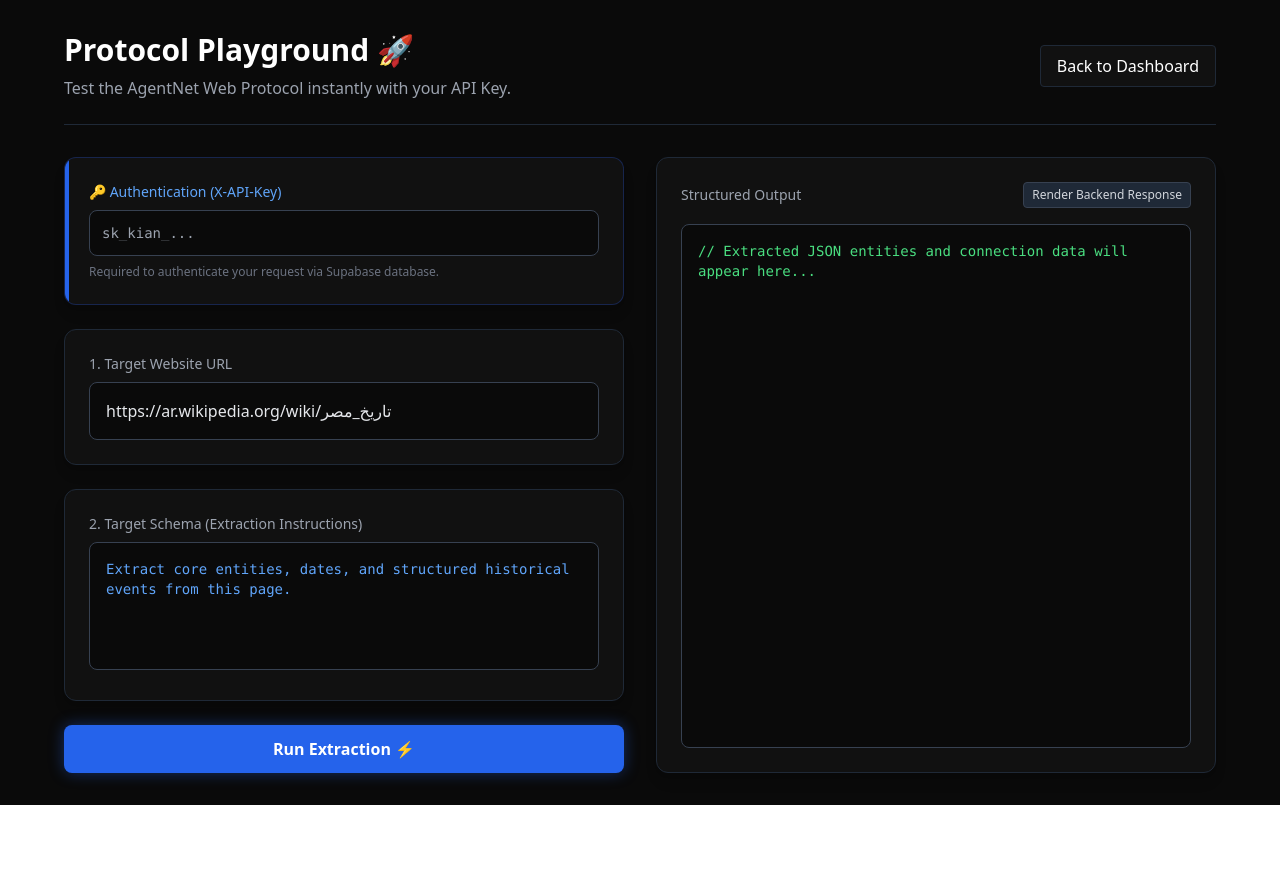
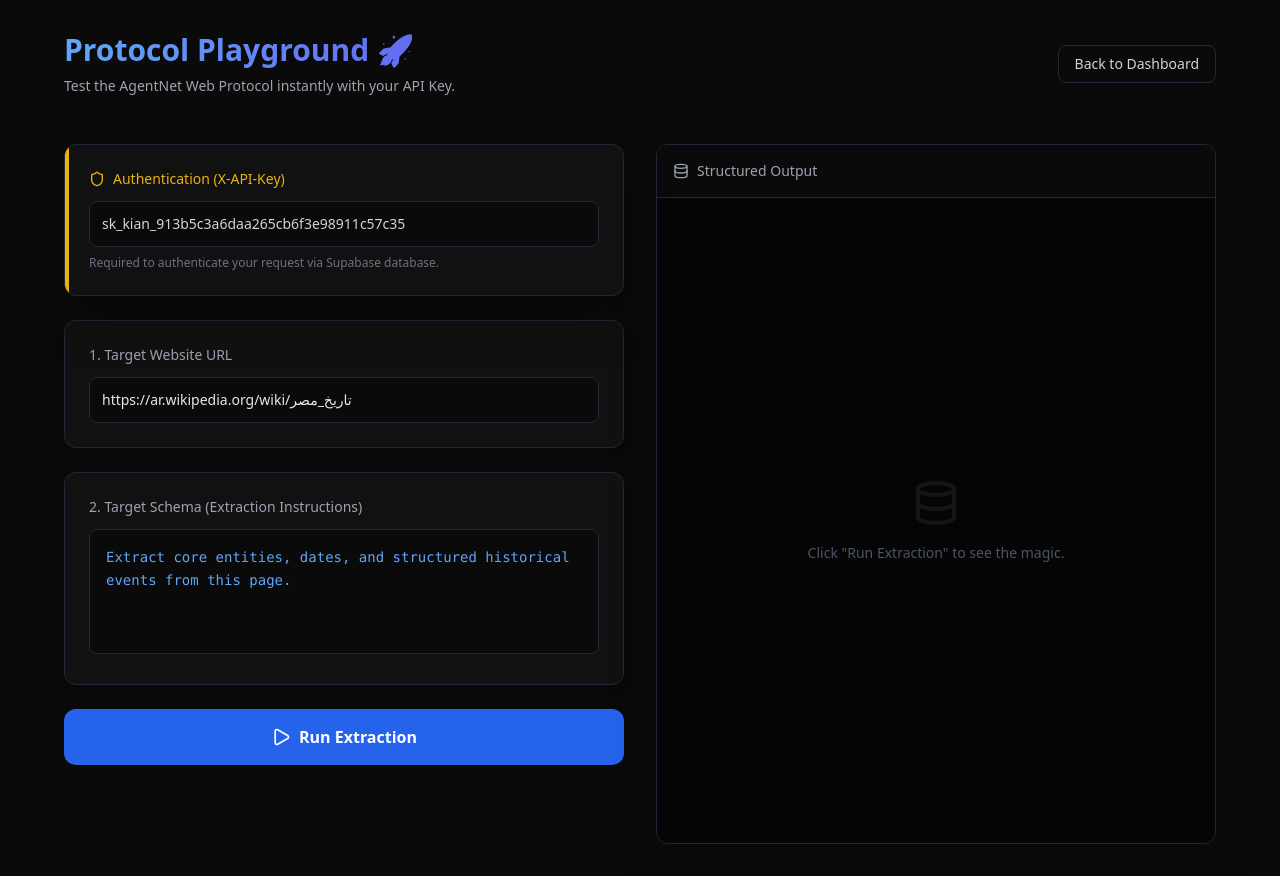
Before and after one commit to chromadreamstudio-netizen/kian-agentnet-ui, a Next.js app: page /playground in a window 1280 px wide. Before the commit the page ends 805 px from the top, so only its background shows below. Built offline with nearby package versions, Linux system fonts and the light colour scheme.

Commit message:
feat: upgrade playground UI to professional Tier-1 SaaS design with syntax highlighting

```diff
--- a/package.json
+++ b/package.json
@@ -10,6 +10,7 @@
   },
   "dependencies": {
     "@supabase/supabase-js": "^2.117.0",
+    "lucide-react": "^1.48.0",
     "next": "14.2.35",
     "react": "^18",
     "react-dom": "^18"
--- a/src/app/globals.css
+++ b/src/app/globals.css
@@ -24,4 +24,20 @@ body {
   .text-balance {
     text-wrap: balance;
   }
+
+  /* تم دمج شريط التمرير داخل طبقة الأدوات لتوافق أفضل مع Tailwind */
+  .custom-scrollbar::-webkit-scrollbar {
+    width: 8px;
+    height: 8px;
+  }
+  .custom-scrollbar::-webkit-scrollbar-track {
+    background: #050505;
+  }
+  .custom-scrollbar::-webkit-scrollbar-thumb {
+    background: #333;
+    border-radius: 4px;
+  }
+  .custom-scrollbar::-webkit-scrollbar-thumb:hover {
+    background: #555;
+  }
 }
--- a/src/app/playground/page.tsx
+++ b/src/app/playground/page.tsx
@@ -1,174 +1,212 @@
-'use client';
+"use client";
 
-import React, { useState, useEffect } from 'react';
-import { useRouter } from 'next/navigation';
-import { createClient } from '@supabase/supabase-js';
+import { useState } from "react";
+import { Play, Copy, Check, Loader2, AlertCircle, Database, Shield } from "lucide-react";
 
-// إعداد الاتصال بقاعدة البيانات (نقطة الالتقاء)
-const supabaseUrl = 'https://wexqgdkcwkzcrxgmxwkj.supabase.co';
-const supabaseKey = 'eyJhbGciOiJIUzI1NiIsInR5cCI6IkpXVCJ9.eyJpc3MiOiJzdXBhYmFzZSIsInJlZiI6IndleHFnZGtjd2t6Y3J4Z214d2tqIiwicm9sZSI6ImFub24iLCJpYXQiOjE3OTAwODUyODMsImV4cCI6MjEwNTY2MTI4M30.K7SS0Be1nNT-TMWp3021OfYiYsi7rM7f4h_3lrdN-2w';
-const supabase = createClient(supabaseUrl, supabaseKey);
+export default function ProtocolPlayground() {
+  const [apiKey, setApiKey] = useState("sk_kian_913b5c3a6daa265cb6f3e98911c57c35");
+  const [url, setUrl] = useState("https://ar.wikipedia.org/wiki/تاريخ_مصر");
+  const [schema, setSchema] = useState("Extract core entities, dates, and structured historical events from this page.");
 
-export default function PlaygroundPage() {
-  const router = useRouter();
+  const [loading, setLoading] = useState(false);
+  const [output, setOutput] = useState<any>(null);
+  const [copied, setCopied] = useState(false);
+  const [error, setError] = useState<string | null>(null);
 
-  // 1. تغيير حقل النص المباشر إلى حقل رابط (URL) ليتوافق مع نظام Playwright في Render
-  const [inputUrl, setInputUrl] = useState('https://ar.wikipedia.org/wiki/تاريخ_مصر');
-  // 2. تغيير الهيكل الافتراضي ليكون نص تعليمات كما يطلب نموذج Gemini في الباك إند
-  const [schema, setSchema] = useState('Extract core entities, dates, and structured historical events from this page.');
-
-  const [result, setResult] = useState('');
-  const [isLoading, setIsLoading] = useState(false);
-  const [apiKey, setApiKey] = useState('');
-
-  // جلب المفتاح تلقائياً للتسهيل
-  useEffect(() => {
-    const fetchApiKey = async () => {
-      const { data: { user } } = await supabase.auth.getUser();
-      if (!user) return;
-
-      const { data } = await supabase.from('api_keys').select('api_key').eq('user_id', user.id).single();
-      if (data) {
-        setApiKey(data.api_key);
-      }
-    };
-    fetchApiKey();
-  }, []);
-
-  const handleExtract = async () => {
-    if (!apiKey.trim()) {
-      setResult('Error: Please enter your API Key in the authentication field above.');
-      return;
-    }
-
-    if (!inputUrl.trim()) {
-      setResult('Error: Please provide a valid target URL.');
-      return;
-    }
-
-    setIsLoading(true);
-    setResult('Connecting to Kian AgentNet Gateway on Render... ⏳\nExecuting Browser Protocol... (This may take 10-15 seconds)');
+  const handleRunExtraction = async () => {
+    setLoading(true);
+    setError(null);
+    setOutput(null);
 
     try {
-      // 3. الاتصال برابط خادم Render بناءً على المتغير البيئي في Vercel
-      const apiUrl = process.env.NEXT_PUBLIC_API_URL || 'https://kian-agentnet-backend.onrender.com';
-
-      const response = await fetch(`${apiUrl}/v1/gateway/execute`, {
-        method: 'POST',
+      const response = await fetch("https://kian-agentnet-backend.onrender.com/v1/gateway/execute", {
+        method: "POST",
         headers: {
-          'Content-Type': 'application/json',
-          // 4. إرسال المفتاح في الهيدر x-api-key كما يتوقع كود Python
-          'x-api-key': apiKey.trim()
+          "Content-Type": "application/json",
+          "X-API-Key": apiKey,
         },
-        // 5. إرسال البيانات بأسماء المتغيرات (url, target_schema) المطابقة لـ ProtocolRequest
         body: JSON.stringify({
-          url: inputUrl,
-          target_schema: schema
+          url: url,
+          target_schema: schema,
         }),
       });
 
       const data = await response.json();
 
-      if (!response.ok) {
-        // دعم لرسائل الخطأ القادمة من FastAPI
-        throw new Error(data.detail || data.message || 'Extraction failed');
+      if (!response.ok || data.status === "gateway_error" || data.status === "fatal_error") {
+        setError(data.message || "حدث خطأ غير معروف أثناء المعالجة.");
+      } else {
+        setOutput(data);
       }
+    } catch (err) {
+      setError("فشل الاتصال بالخادم. تأكد من عمل الـ Backend.");
+    } finally {
+      setLoading(false);
+    }
+  };
 
-      setResult(JSON.stringify(data, null, 2));
-    } catch (error: unknown) {
-      const errorMessage = error instanceof Error ? error.message : 'Unknown error occurred';
-      setResult(`Error: ${errorMessage}`);
-    } finally {
-      setIsLoading(false);
+  const handleCopy = () => {
+    if (output) {
+      navigator.clipboard.writeText(JSON.stringify(output, null, 2));
+      setCopied(true);
+      setTimeout(() => setCopied(false), 2000);
     }
   };
 
   return (
-    <div className="min-h-screen bg-[#0a0a0a] text-gray-100 p-8 font-sans">
-      <div className="max-w-6xl mx-auto space-y-8">
+    <div className="min-h-screen bg-[#0a0a0a] text-white p-8 font-sans selection:bg-blue-500/30">
 
       {/* Header */}
-        <div className="flex justify-between items-center border-b border-gray-800 pb-6">
+      <div className="max-w-6xl mx-auto flex justify-between items-center mb-12">
         <div>
-            <h1 className="text-3xl font-bold text-white mb-2">Protocol Playground 🚀</h1>
-            <p className="text-gray-400">Test the AgentNet Web Protocol instantly with your API Key.</p>
+          <h1 className="text-3xl font-bold bg-gradient-to-r from-blue-400 to-indigo-500 bg-clip-text text-transparent flex items-center gap-3">
+            Protocol Playground 🚀
+          </h1>
+          <p className="text-gray-400 mt-2 text-sm">
+            Test the AgentNet Web Protocol instantly with your API Key.
+          </p>
         </div>
-          <button
-            onClick={() => router.push('/dashboard')}
-            className="bg-[#111] hover:bg-[#222] border border-gray-800 text-white px-4 py-2 rounded transition"
-          >
+        <button className="px-4 py-2 rounded-lg border border-gray-800 text-sm hover:bg-gray-800/50 transition-all text-gray-300">
           Back to Dashboard
         </button>
       </div>
 
-        {/* Workspace Grid */}
-        <div className="grid grid-cols-1 lg:grid-cols-2 gap-8">
+      <div className="max-w-6xl mx-auto grid grid-cols-1 lg:grid-cols-2 gap-8">
 
         {/* Left Column: Inputs */}
         <div className="space-y-6">
 
-            {/* API Key Input */}
-            <div className="bg-[#111] border border-blue-900/50 rounded-xl p-6 shadow-lg relative overflow-hidden">
-              <div className="absolute top-0 left-0 w-1 h-full bg-blue-600"></div>
-              <label className="block text-sm font-medium text-blue-400 mb-2">🔑 Authentication (X-API-Key)</label>
+          {/* Auth Card */}
+          <div className="bg-[#111111] p-6 rounded-xl border border-gray-800 shadow-2xl shadow-black/50 relative overflow-hidden">
+            <div className="absolute top-0 left-0 w-1 h-full bg-yellow-500"></div>
+            <label className="flex items-center gap-2 text-sm text-yellow-500 mb-3 font-medium">
+              <Shield size={16} /> Authentication (X-API-Key)
+            </label>
             <input
               type="text"
               value={apiKey}
               onChange={(e) => setApiKey(e.target.value)}
-                placeholder="sk_kian_..."
-                className="w-full bg-[#0a0a0a] text-gray-200 border border-gray-700 rounded-lg p-3 focus:outline-none focus:border-blue-500 transition font-mono text-sm"
+              className="w-full bg-[#0a0a0a] border border-gray-800 rounded-lg p-3 text-sm text-gray-300 focus:outline-none focus:border-yellow-500/50 transition-colors"
             />
             <p className="text-xs text-gray-500 mt-2">Required to authenticate your request via Supabase database.</p>
           </div>
 
-            <div className="bg-[#111] border border-gray-800 rounded-xl p-6 shadow-lg">
-              <label className="block text-sm font-medium text-gray-400 mb-2">1. Target Website URL</label>
+          {/* URL Input */}
+          <div className="bg-[#111111] p-6 rounded-xl border border-gray-800 shadow-xl">
+            <label className="block text-sm text-gray-400 mb-3 font-medium">1. Target Website URL</label>
             <input
-                type="url"
-                value={inputUrl}
-                onChange={(e) => setInputUrl(e.target.value)}
-                className="w-full bg-[#0a0a0a] text-gray-200 border border-gray-700 rounded-lg p-4 focus:outline-none focus:border-blue-500 transition text-left"
-                dir="ltr"
-                placeholder="https://..."
+              type="text"
+              value={url}
+              onChange={(e) => setUrl(e.target.value)}
+              className="w-full bg-[#0a0a0a] border border-gray-800 rounded-lg p-3 text-sm text-gray-200 focus:outline-none focus:border-blue-500/50 transition-colors"
+              placeholder="https://example.com"
             />
           </div>
 
-            <div className="bg-[#111] border border-gray-800 rounded-xl p-6 shadow-lg">
-              <label className="block text-sm font-medium text-gray-400 mb-2">2. Target Schema (Extraction Instructions)</label>
+          {/* Schema Input */}
+          <div className="bg-[#111111] p-6 rounded-xl border border-gray-800 shadow-xl">
+            <label className="block text-sm text-gray-400 mb-3 font-medium">2. Target Schema (Extraction Instructions)</label>
             <textarea
               value={schema}
               onChange={(e) => setSchema(e.target.value)}
-                className="w-full h-32 bg-[#0a0a0a] text-blue-400 border border-gray-700 rounded-lg p-4 font-mono text-sm focus:outline-none focus:border-blue-500 transition resize-none"
-                spellCheck="false"
+              rows={4}
+              className="w-full bg-[#0a0a0a] border border-gray-800 rounded-lg p-4 text-sm text-blue-400 font-mono focus:outline-none focus:border-blue-500/50 transition-colors resize-none leading-relaxed"
             />
           </div>
 
+          {/* Action Button */}
           <button
-              onClick={handleExtract}
-              disabled={isLoading}
-              className={`w-full font-bold py-3 rounded-lg transition flex justify-center items-center space-x-2 ${
-                isLoading ? 'bg-blue-600/50 cursor-not-allowed' : 'bg-blue-600 hover:bg-blue-500 text-white shadow-[0_0_15px_rgba(37,99,235,0.4)]'
+            onClick={handleRunExtraction}
+            disabled={loading}
+            className={`w-full py-4 rounded-xl font-bold flex items-center justify-center gap-2 transition-all duration-300 ${
+              loading
+                ? "bg-blue-600/50 cursor-not-allowed text-white/70"
+                : "bg-blue-600 hover:bg-blue-500 hover:shadow-[0_0_30px_-5px_rgba(37,99,235,0.4)] text-white"
             }`}
           >
-              <span>{isLoading ? 'Executing Protocol...' : 'Run Extraction ⚡'}</span>
+            {loading ? (
+              <>
+                <Loader2 size={20} className="animate-spin" />
+                Processing Protocol...
+              </>
+            ) : (
+              <>
+                <Play size={20} />
+                Run Extraction
+              </>
+            )}
           </button>
         </div>
 
-          {/* Right Column: Output */}
-          <div className="bg-[#111] border border-gray-800 rounded-xl p-6 shadow-lg flex flex-col">
-            <div className="flex justify-between items-center mb-4">
-              <label className="block text-sm font-medium text-gray-400">Structured Output</label>
-              <span className="text-xs bg-gray-800 text-gray-300 px-2 py-1 rounded border border-gray-700">Render Backend Response</span>
+        {/* Right Column: Output Terminal */}
+        <div className="bg-[#111111] rounded-xl border border-gray-800 flex flex-col overflow-hidden shadow-2xl h-[700px]">
+
+          {/* Terminal Header */}
+          <div className="bg-[#0a0a0a] border-b border-gray-800 p-4 flex justify-between items-center">
+            <div className="flex items-center gap-2 text-sm text-gray-400">
+              <Database size={16} />
+              <span>Structured Output</span>
             </div>
-            <div className="flex-1 bg-[#0a0a0a] border border-gray-700 rounded-lg p-4 relative overflow-hidden">
-              <pre className={`font-mono text-sm w-full h-full overflow-auto whitespace-pre-wrap ${result.includes('Error') ? 'text-red-400' : 'text-green-400'}`}>
-                {result || '// Extracted JSON entities and connection data will appear here...'}
+
+            {output && (
+              <button
+                onClick={handleCopy}
+                className="flex items-center gap-2 px-3 py-1.5 bg-gray-800 hover:bg-gray-700 rounded-md text-xs font-medium text-gray-300 transition-colors"
+              >
+                {copied ? <Check size={14} className="text-green-400" /> : <Copy size={14} />}
+                {copied ? "Copied!" : "Copy JSON"}
+              </button>
+            )}
+          </div>
+
+          {/* Terminal Body */}
+          <div className="flex-1 p-6 overflow-auto bg-[#050505] relative custom-scrollbar">
+            {loading ? (
+              <div className="absolute inset-0 flex flex-col items-center justify-center text-blue-500/50">
+                <Loader2 size={40} className="animate-spin mb-4" />
+                <p className="text-sm animate-pulse">Initializing AI Agents... reading DOM...</p>
+              </div>
+            ) : error ? (
+              <div className="flex items-start gap-3 text-red-400 bg-red-400/10 p-4 rounded-lg border border-red-400/20">
+                <AlertCircle size={20} className="flex-shrink-0 mt-0.5" />
+                <p className="text-sm font-mono whitespace-pre-wrap">{error}</p>
+              </div>
+            ) : output ? (
+              <pre className="text-[13px] font-mono leading-relaxed text-[#a5d6ff]">
+                <code dangerouslySetInnerHTML={{ __html: syntaxHighlight(JSON.stringify(output, null, 2)) }} />
               </pre>
+            ) : (
+              <div className="h-full flex flex-col items-center justify-center text-gray-600">
+                <Database size={48} className="mb-4 opacity-20" />
+                <p className="text-sm">Click "Run Extraction" to see the magic.</p>
+              </div>
+            )}
           </div>
         </div>
 
       </div>
     </div>
-    </div>
   );
 }
+
+// دالة بسيطة لتلوين كود الـ JSON ليظهر كـ Terminal احترافي
+function syntaxHighlight(json: string) {
+  json = json.replace(/&/g, '&amp;').replace(/</g, '&lt;').replace(/>/g, '&gt;');
+  return json.replace(/("(\\u[a-zA-Z0-9]{4}|\\[^u]|[^\\"])*"(\s*:)?|\b(true|false|null)\b|-?\d+(?:\.\d*)?(?:[eE][+\-]?\d+)?)/g, function (match) {
+    let cls = 'text-[#79c0ff]'; // لون النصوص العادية
+    if (/^"/.test(match)) {
+      if (/:$/.test(match)) {
+        cls = 'text-[#d2a8ff]'; // لون المفاتيح (Keys)
+      } else {
+        cls = 'text-[#a5d6ff]'; // لون القيم النصية (Strings)
+      }
+    } else if (/true|false/.test(match)) {
+      cls = 'text-[#ff7b72]'; // لون البوليان (Booleans)
+    } else if (/null/.test(match)) {
+      cls = 'text-[#ff7b72]'; // لون الـ Null
+    } else {
+      cls = 'text-[#f0883e]'; // لون الأرقام (Numbers)
+    }
+    return '<span class="' + cls + '">' + match + '</span>';
+  });
+}
```
Also changed, not shown: 1 other file (tests, documents, lock files or other folders). Lines whose indentation alone changed are shown as unchanged.
